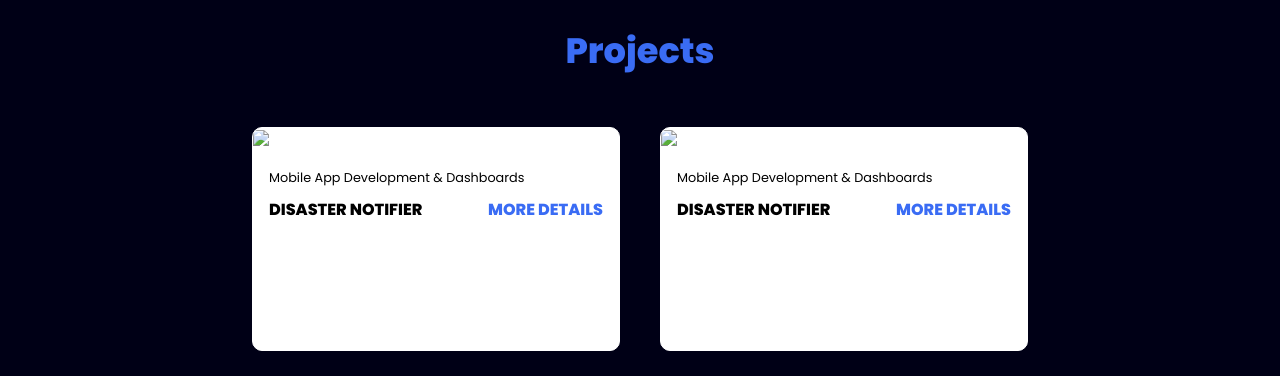
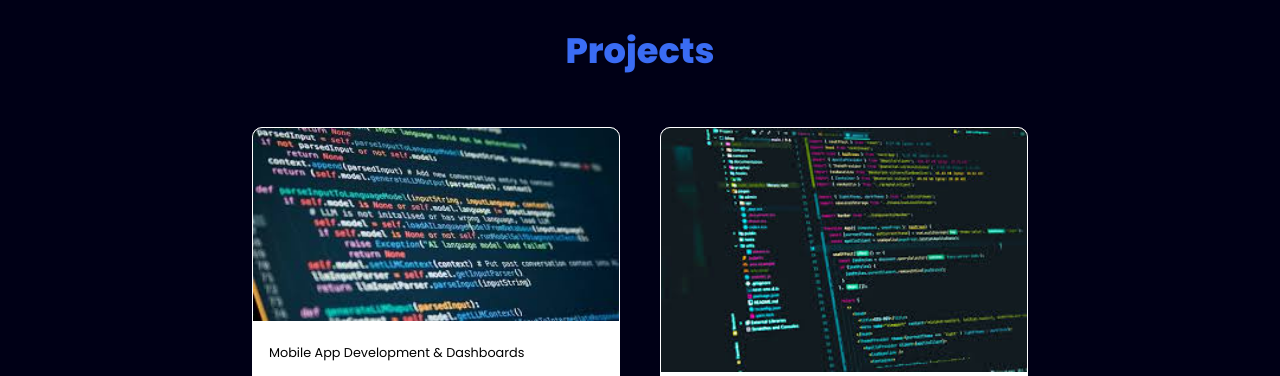
Before and after one commit to lionzak/Mark-Alber, a plain HTML site: page index.html in a window 1280 px wide. Shown: the part 2080-2456 px from the top of the page. Drawn offline with nearby package versions, Linux system fonts and the light colour scheme; files whose address does not match are found by name.

Commit message:
Add files via upload

```diff
--- a/index.html
+++ b/index.html
@@ -73,7 +73,7 @@
 
             <div class="project-card">
                 <div class="project-image">
-                    <img src="images/project 1.jpeg">
+                    <img src="project 1.jpeg">
                 </div>
                 <div class="project-info">
                     <p class="project-category">
@@ -87,7 +87,7 @@
             </div>
             <div class="project-card">
                 <div class="project-image">
-                    <img src="images/project 2.jpeg">
+                    <img src="project 2.jpeg">
                 </div>
                 <div class="project-info">
                     <p class="project-category">
@@ -101,7 +101,7 @@
             </div>
             <div class="project-card">
                 <div class="project-image">
-                    <img src="images/project 3.jpeg">
+                    <img src="project 3.jpeg">
                 </div>
                 <div class="project-info">
                     <p class="project-category">
```
